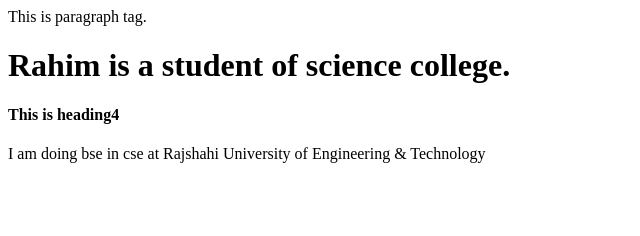
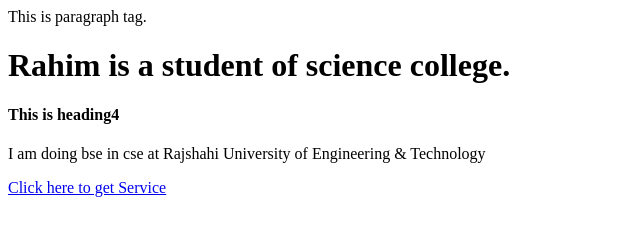
Before and after one commit to mdjasimuddim/Git-Document, a plain HTML site: page index.html in a window 1280 px wide. Shown: the whole page, without its empty margins (0-640 px from the left). Drawn offline with Linux system fonts and the light colour scheme.

Commit message:
added anchor tag

```diff
--- a/index.html
+++ b/index.html
@@ -9,6 +9,7 @@
     <h1>Rahim is a student of science college.</h1>
     <h4>This is heading4</h4>
     <p>I am doing bse in cse at Rajshahi University of Engineering & Technology</p>
+    <a href="http://google.com">Click here to get Service</a>
 </body>
 
 </html>
```
